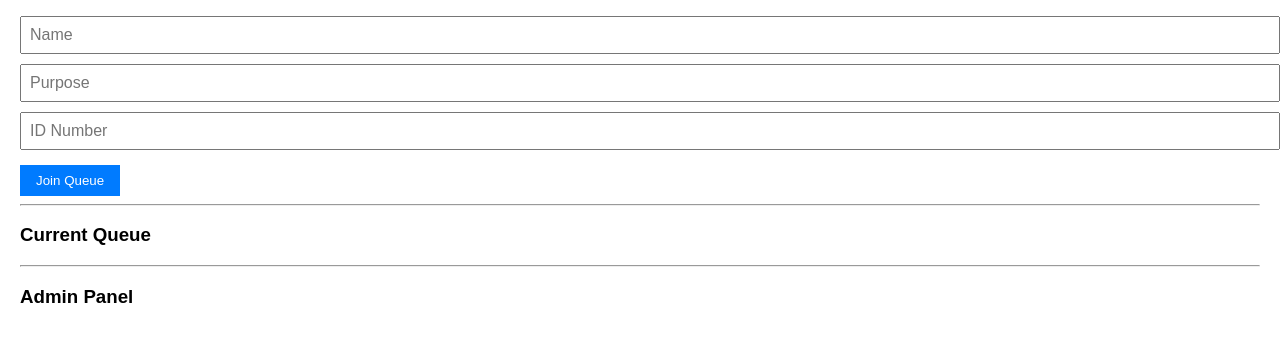
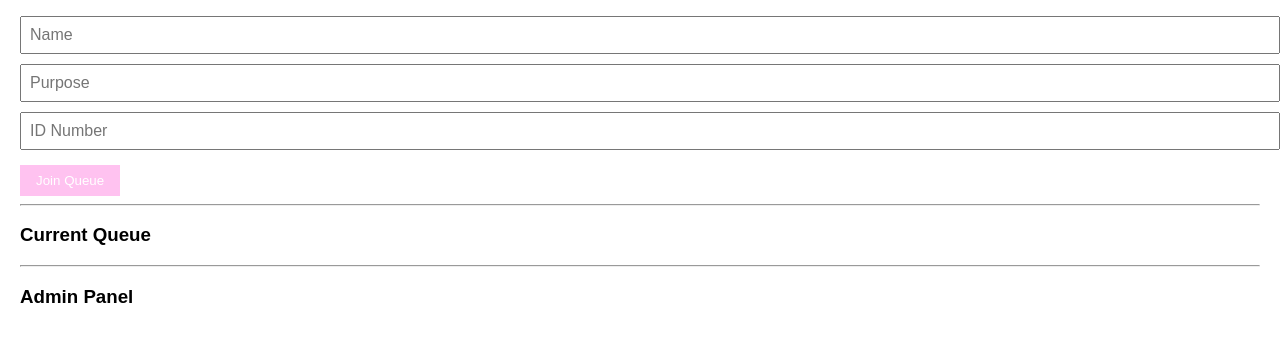
Before and after one commit to K-Bonghanoy-2028/row-1, a plain HTML site: page index.html in a window 1280 px wide. Shown: the part 93-434 px from the top of the page. Drawn offline with Linux system fonts and the light colour scheme.

Commit message:
Update index.html

```diff
--- a/index.html
+++ b/index.html
@@ -16,7 +16,7 @@
 			}
 			button {
 				padding: 8px 16px;
-				background-color: #007BFF;
+				background-color: #ffc2f0;
 				color: white;
 				border: none;
 				margin-right: 10px;
```
